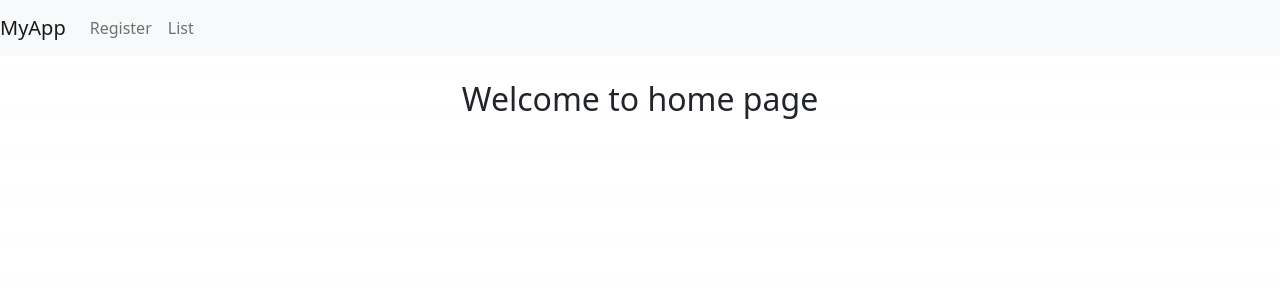
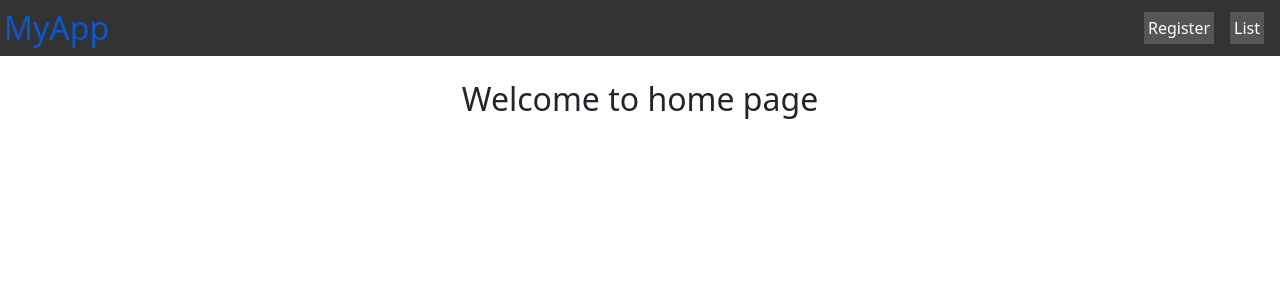
Before and after one commit to sandeepNIS/sandeetpReactwithNext, a Next.js app: page /posts/home in a window 1280 px wide. Shown: the top 300 px of the page. Built offline with nearby package versions, Linux system fonts and the light colour scheme.

Commit message:
updated with styles

```diff
--- a/pages/_app.tsx
+++ b/pages/_app.tsx
@@ -1,4 +1,5 @@
-import '../styles/globals.css'
+// import '../styles/globals.css'
+import '../styles/index.css'
 import { AppProps } from 'next/app'
 
 export default function App({ Component, pageProps }:AppProps) {
--- a/pages/posts/home.tsx
+++ b/pages/posts/home.tsx
@@ -1,23 +1,24 @@
 import Link from 'next/link';
 import 'bootstrap/dist/css/bootstrap.min.css';
-import Navbar from '..';
+// import Navbar from '..';
 export default function Home() {
     return(
       <div>
       <div>
-        <nav className="navbar navbar-expand-lg navbar-light bg-light" >
+      <nav className="nav">
 
-        <Link href="/posts/home" className="navbar-brand">MyApp</Link>
-        <ul className='navbar-nav'>
-            <li className="nav-item active">
+        <Link href="/posts/home" className="site-title"  >MyApp</Link>
+        <ul >
+            <li className="active">
             <Link href="/posts/register" className="nav-link">Register</Link>
-                </li>
-                <li className='nav-item '>
+            </li>
+                <li className="active">
                 <Link href="/posts/list" className="nav-link">List</Link>
             </li>
         </ul>
     </nav>
-      </div>
+
+    </div>
       <br />
     <center>
     <h2>Welcome to home page</h2>
--- a/styles/index.module.txt
+++ b/styles/index.css
@@ -1,3 +1,4 @@
+
 *{
 
     box-sizing:border-box;
@@ -15,7 +16,7 @@ align-items: center;
 gap:2rem;
 padding: 0 1rem;
 }
-.a{
+.nav a{
 color:inherit;
 text-decoration: none;
 height: 100%;
@@ -23,7 +24,7 @@ display: flex;
 align-items: stretch;
 padding: .25rem;
 }
-.ul{
+.nav ul{
 margin:0;
 padding:0;
 list-style: none;
@@ -33,9 +34,9 @@ gap:1rem
 .site-title{
 font-size: 2rem;
 }
-.active{
+.nav li.active{
 background-color: #555;
 }
-.hover{
+.nav li:hover{
 background-color: #777;
 }
```
Also changed, not shown: components/AccountForm.tsx (+14 -1 lines), pages/index.tsx (+8 -134 lines), pages/posts/list.tsx (+8 -8 lines).
